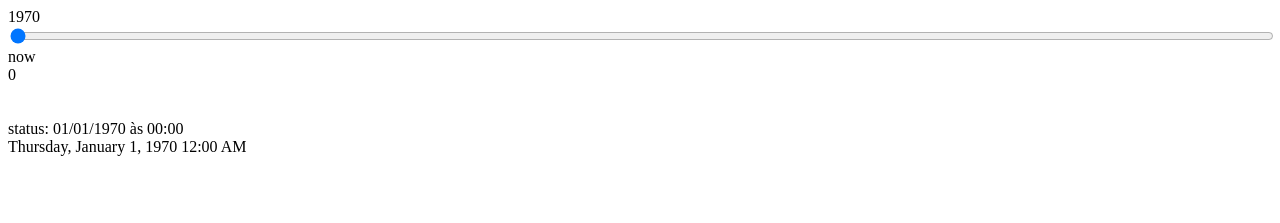
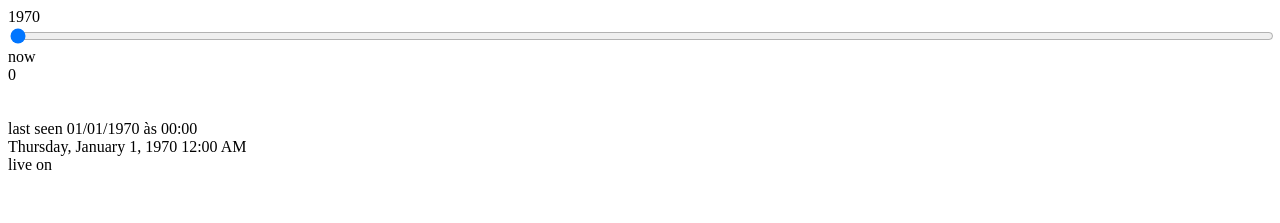
Before and after one commit to vitorcremonez/react-last-status, a React (Create React App) app: page / in a window 1280 px wide. Shown: the top 223 px of the page. Built offline with nearby package versions, Linux system fonts and the light colour scheme.

Commit message:
Installing and configuring prop-types.

```diff
--- a/package.json
+++ b/package.json
@@ -4,6 +4,7 @@
   "private": false,
   "dependencies": {
     "moment": "^2.20.1",
+    "prop-types": "^15.6.0",
     "react": "^16.2.0",
     "react-dom": "^16.2.0",
     "react-redux": "^5.0.6",
--- a/src/components/App.js
+++ b/src/components/App.js
@@ -23,7 +23,7 @@ class App extends Component {
                 </div>
                 <br/>
                 <br/>
-                status: <LastStatus timestamp={parseInt(this.state.timestamp)}/>
+                last seen <LastStatus timestamp={parseInt(this.state.timestamp)} locale={'pt-BR'}/>
             </div>
         );
     }
--- a/src/components/LastStatus.js
+++ b/src/components/LastStatus.js
@@ -1,30 +1,45 @@
 import React, {Component} from 'react';
 import moment from 'moment';
 import { connect } from 'react-redux';
+import PropTypes from 'prop-types';
 
 class LastStatus extends Component {
+    constructor(props) {
+        super(props);
+        this.dictionary = this.props.languages[this.props.locale];
+    }
+
+    componentDidMount() {
+        setInterval(
+            () => {
+                this.forceUpdate()
+            },
+            this.props.liveInterval
+        );
+    }
+
     fullDate(timestamp) {
-        const weekday = this.props.languages['pt-BR'].weekdays[moment(timestamp).format('d')];
-        const month = this.props.languages['pt-BR'].months[moment(timestamp).format('M') - 1];
+        const weekday = this.dictionary.weekdays[moment(timestamp).format('d')];
+        const month = this.dictionary.months[moment(timestamp).format('M') - 1];
         return moment(timestamp).format(`[${weekday}], DD [de] [${month}] [de] YYYY [às] HH:mm`);
     }
 
     lastStatus(timestamp) {
-        const weekday = this.props.languages['pt-BR'].weekdays[moment(timestamp).format('d')];
+        const weekday = this.dictionary.weekdays[moment(timestamp).format('d')];
         const elapsedDays = moment().diff(moment(timestamp).startOf('day'), 'days');
         const elapsedMilliseconds = moment().diff(timestamp, 'milliseconds');
         if (elapsedMilliseconds < 0) {
             return 'invalid elapsed milliseconds';
-        } else if (elapsedMilliseconds < 30000) {
-            return this.props.languages['pt-BR'].online;
+        } else if (elapsedMilliseconds < this.props.onlineLimiar) {
+            return this.dictionary.online;
         } else if (elapsedDays < 1) {
-            return moment(timestamp).format(`[${this.props.languages['pt-BR'].today}] [${this.props.languages['pt-BR'].at}] HH:mm`);
+            return moment(timestamp).format(`[${this.dictionary.today}] [${this.dictionary.at}] HH:mm`);
         } else if (elapsedDays < 2) {
-            return moment(timestamp).format(`[${this.props.languages['pt-BR'].yesterday}] [${this.props.languages['pt-BR'].at}] HH:mm`);
+            return moment(timestamp).format(`[${this.dictionary.yesterday}] [${this.dictionary.at}] HH:mm`);
         } else if (elapsedDays < 7) {
-            return moment(timestamp).format(`[${weekday}] [${this.props.languages['pt-BR'].at}] HH:mm`);
+            return moment(timestamp).format(`[${weekday}] [${this.dictionary.at}] HH:mm`);
         } else {
-            return moment(timestamp).format(`DD/MM/YYYY [${this.props.languages['pt-BR'].at}] HH:mm`);
+            return moment(timestamp).format(`DD/MM/YYYY [${this.dictionary.at}] HH:mm`);
         }
     }
 
@@ -36,6 +51,7 @@ class LastStatus extends Component {
                 <br/>
                 { moment(timestamp).format('LLLL') }
                 <br/>
+                { this.props.live ? 'live on' : 'live off' }
             </span>
         );
     }
@@ -47,4 +63,11 @@ function mapStateToProps(state) {
     }
 }
 
+LastStatus.defaultProps = {
+    locale: 'es-US',
+    onlineLimiar: 30000,
+    live: true,
+    liveInterval: 15000,
+};
+
 export default connect(mapStateToProps)(LastStatus);
--- a/src/reducers/LanguagesReducer.js
+++ b/src/reducers/LanguagesReducer.js
@@ -29,6 +29,12 @@ const languages = {
             'november',
             'december',
         ],
+        messages: {
+            online: 'online',
+            yesterday: 'yesterday',
+            thisweek: 'weekdays[1] at HH:mm',
+            later: 'DD/MM/YYYY at HH:mm',
+        }
     },
     'pt-BR': {
         online: 'online',
```
Also changed, not shown: 1 other file (tests, documents, lock files or other folders).
